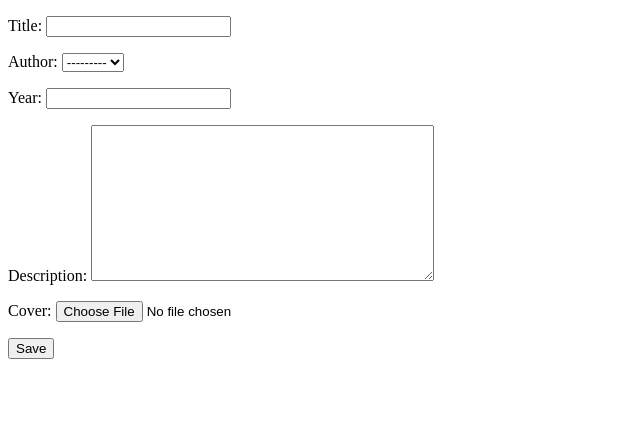
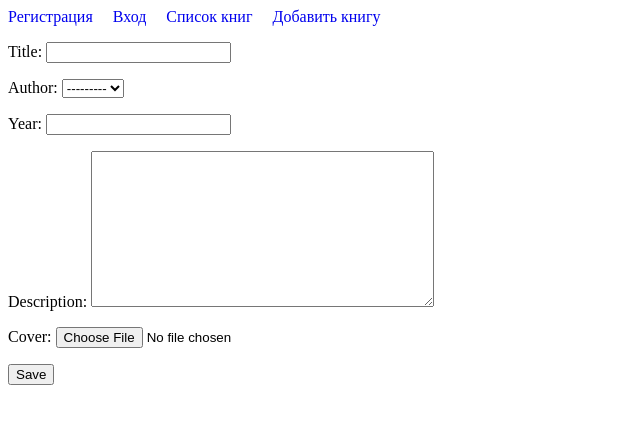
Before and after one commit to AndrewIsaev/books_library, a Django app: page /books/create in a window 1280 px wide. Shown: the top 424 px of the page, without its empty margins (0-640 px from the left). Run offline with Django 4.2, Linux system fonts and the light colour scheme; data that the repository does not hold is empty.

Commit message:
add base.html

```diff
--- a/book_library/settings.py
+++ b/book_library/settings.py
@@ -135,7 +135,7 @@ DEFAULT_AUTO_FIELD = "django.db.models.BigAutoField"
 AUTH_USER_MODEL = "core.User"
 
 LOGIN_REDIRECT_URL = "/books/"
-
+LOGOUT_REDIRECT_URL = "/"
 
 LOGGING = {
     "version": 1,
--- a/books/templates/books/books_form.html
+++ b/books/templates/books/books_form.html
@@ -1,14 +1,9 @@
-<!DOCTYPE html>
-<html lang="en">
-<head>
-    <meta charset="UTF-8">
-    <title>Создать книгу</title>
-</head>
-<body>
+{% extends "base.html" %}
+
+{% block content %}
 <form method="post" enctype="multipart/form-data">
     {% csrf_token %}
     {{ form.as_p }}
     <input type="submit" value="Save">
 </form>
-</body>
-</html>
+{% endblock %}
--- a/books/templates/books/books_list.html
+++ b/books/templates/books/books_list.html
@@ -1,3 +1,6 @@
+{% extends "base.html" %}
+
+{% block content %}
 {% for book in page_obj %}
     <li>
             <h2><a href="{% url 'books:books-detail' pk=book.pk %}">{{ book.title }}</a></h2>
@@ -27,3 +30,4 @@
         {% endif %}
     </span>
 </div>
+{% endblock %}
--- /dev/null
+++ b/core/templates/base.html
@@ -0,0 +1,47 @@
+<!DOCTYPE html>
+<html>
+<head>
+    <title>Ваше приложение</title>
+    <style>
+        /* Стили для меню в одну строку */
+        #header {
+            display: flex;
+            align-items: center;
+        }
+
+        #menu {
+            list-style: none;
+            padding: 0;
+            margin: 0;
+            display: flex;
+        }
+
+        #menu li {
+            margin-right: 20px; /* Расстояние между пунктами меню */
+        }
+
+        #menu a {
+            text-decoration: none;
+        }
+    </style>
+</head>
+<body>
+    <div id="header">
+        <ul id="menu">
+            {%  if not user.is_authenticated %}
+            <li><a href="{% url 'users:register' %}">Регистрация</a></li>
+            <li><a href="{% url 'users:login' %}">Вход</a></li>
+            {% endif %}
+            <li><a href="{% url 'books:books-list' %}">Список книг</a></li>
+            <li><a href="{% url 'books:books-create' %}">Добавить книгу</a></li>
+            {% if user.is_authenticated %}
+                <li>Привет, {{ user.username }}</li>
+                <li><a href="{% url 'users:logout' %}">Выход</a></li>
+            {% endif %}
+        </ul>
+    </div>
+    <div id="content">
+        {% block content %}{% endblock %}
+    </div>
+</body>
+</html>
--- a/core/templates/users/register.html
+++ b/core/templates/users/register.html
@@ -1,4 +1,8 @@
+{% extends "base.html" %}
+
+{% block content %}
 <form method="post">{% csrf_token %}
     {{ form.as_p }}
     <input type="submit" value="Save">
 </form>
+{% endblock %}
--- a/core/urls.py
+++ b/core/urls.py
@@ -2,10 +2,12 @@ from django.contrib.auth.views import LoginView, LogoutView
 from django.urls import path
 
 from . import views
+from .views import home
 
 app_name = "users"
 
 urlpatterns = [
+    path("", home, name="home"),
     path("login/", LoginView.as_view(template_name="users/login.html"), name="login"),
     path("logout/", LogoutView.as_view(), name="logout"),
     path(
--- a/core/views.py
+++ b/core/views.py
@@ -1,8 +1,13 @@
+from django.shortcuts import render
 from django.urls import reverse_lazy
 from django.views.generic import CreateView
 
 from core.forms import RegisterForm
 from core.models import User
+
+
+def home(request):
+    return render(request, '../templates/base.html')
 
 
 # Create your views here.
```
Also changed, not shown: books/templates/books/books_confirm_delete.html (+4 -9 lines), books/templates/books/books_detail.html (+4 -8 lines), books/templates/books/books_update.html (+4 -9 lines), core/templates/users/login.html (+4 -9 lines).
